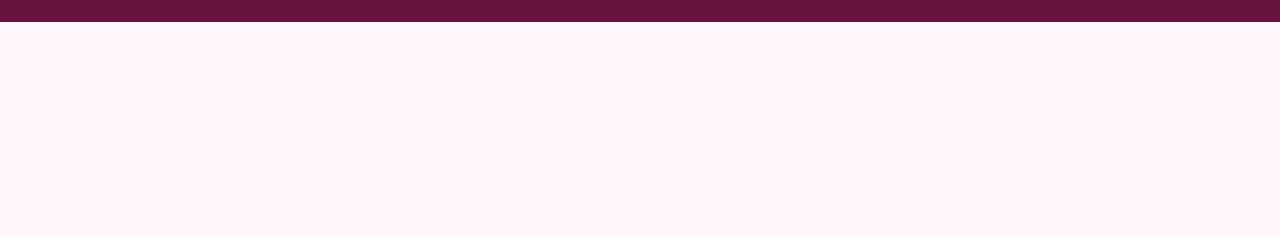
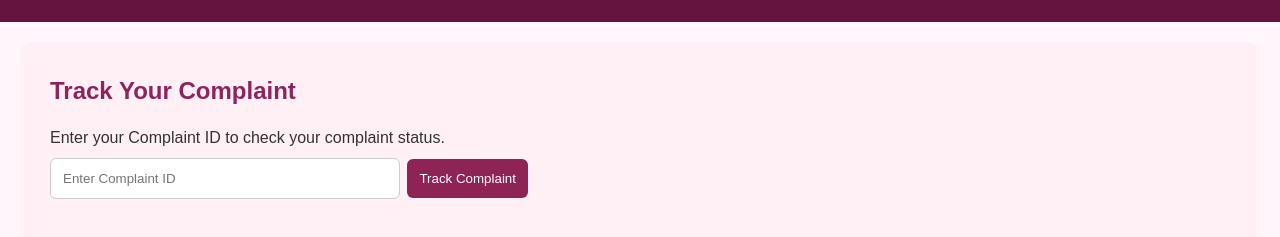
Before and after one commit to rkowsalya289-art/women-safety-and-sexual-harrsement-complaint-app, a plain HTML site: page index.html in a window 1280 px wide. Shown: the part 3978-4215 px from the top of the page. Before the commit the page ends 4000 px from the top, so only its background shows below. Drawn offline with Linux system fonts and the light colour scheme.

Commit message:
Update index.html

```diff
--- a/index.html
+++ b/index.html
@@ -411,6 +411,46 @@ layout:google.translate.TranslateElement.InlineLayout.SIMPLE},
 }
 </script>
 <script src="https://translate.google.com/translate_a/element.js?cb=googleTranslateElementInit"></script>
+<!-- COMPLAINT TRACKING SECTION -->
+<section id="tracking" style="padding:30px; background:#fff0f5; border-radius:12px; margin:20px;">
+  <h2>Track Your Complaint</h2>
+  <p>Enter your Complaint ID to check your complaint status.</p>
 
+  <input type="text" id="trackID" placeholder="Enter Complaint ID"
+    style="padding:12px; width:70%; max-width:350px;">
+
+  <button onclick="trackComplaint()"
+    style="padding:12px; background:#8e2456; color:white; border:0; border-radius:6px;">
+    Track Complaint
+  </button>
+
+  <div id="trackingResult" style="margin-top:20px;"></div>
+</section>
+
+<script>
+function trackComplaint() {
+  const id = document.getElementById("trackID").value.trim();
+  const complaints = JSON.parse(localStorage.getItem("womenComplaints") || "[]");
+  const result = document.getElementById("trackingResult");
+
+  if (!id) {
+    result.innerHTML = "Please enter your Complaint ID.";
+    return;
+  }
+
+  const complaint = complaints.find(c => c.id === id);
+
+  if (complaint) {
+    result.innerHTML =
+      "<h3>Complaint Found</h3>" +
+      "<p><b>Complaint ID:</b> " + complaint.id + "</p>" +
+      "<p><b>Status:</b> " + complaint.status + "</p>" +
+      "<p><b>Message:</b> " + complaint.message + "</p>";
+  } else {
+    result.innerHTML = "Complaint ID not found.";
+  }
+}
+</script>
+<!-- END COMPLAINT TRACKING -->
 </body>
 </html>
```
